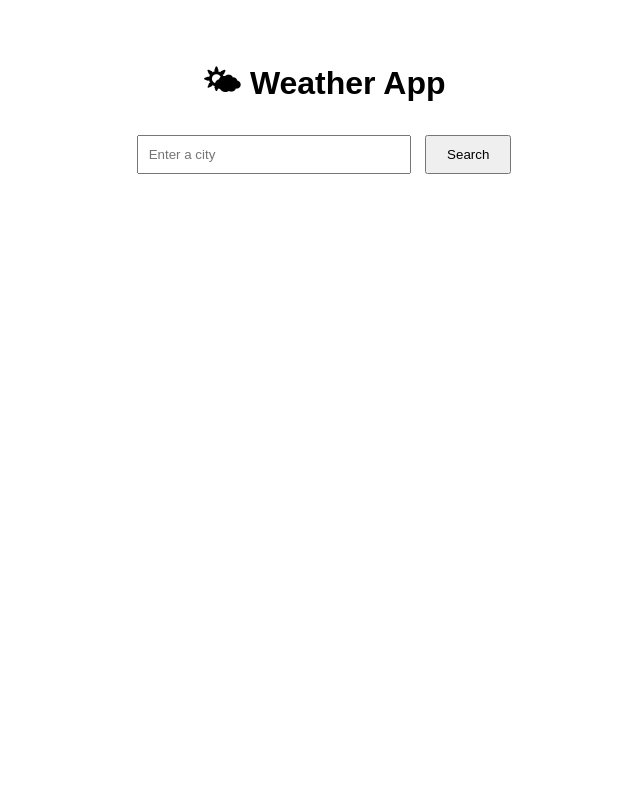
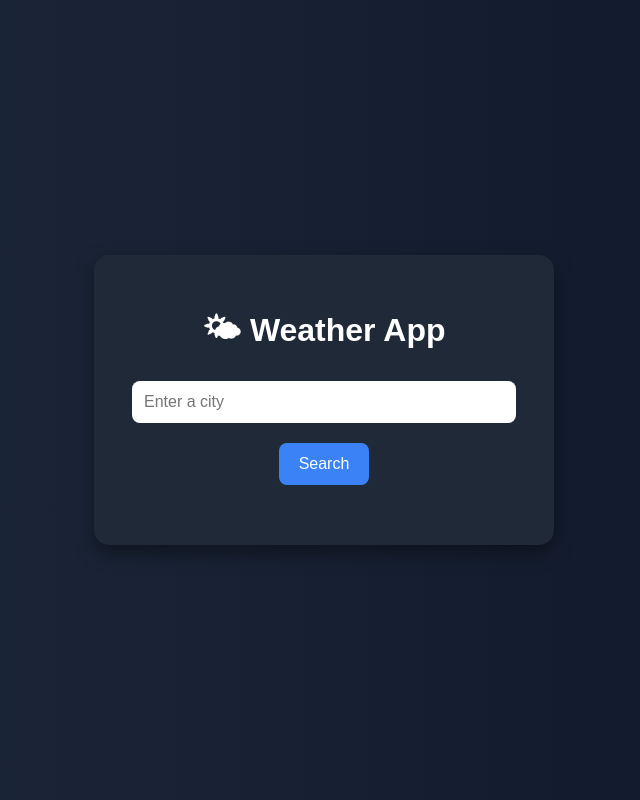
Before and after one commit to cesarperezcar30-collab/weather-api-app, a plain HTML site: page index.html in a window 1280 px wide. Shown: the whole page, without its empty margins (316-956 px from the left). Drawn offline with Linux system fonts and the light colour scheme.

Commit message:
add more dark color

```diff
--- a/style.css
+++ b/style.css
@@ -1,21 +1,53 @@
 body {
+    margin: 0;
     font-family: Arial, sans-serif;
+    background: linear-gradient(to right, #1e293b, #0f172a);
+    display: flex;
+    justify-content: center;
+    align-items: center;
+    height: 100vh;
+}
+
+.container {
+    background: #1f2937;
+    color: white;
+    padding: 30px;
+    border-radius: 15px;
+    width: 400px;
     text-align: center;
-    margin-top: 60px;
+    box-shadow: 0 8px 20px rgba(0, 0, 0, 0.4);
+}
+
+h1 {
+    margin-bottom: 20px;
 }
 
 input {
-    padding: 10px;
-    width: 250px;
+    width: 90%;
+    padding: 12px;
+    margin-bottom: 15px;
+    border: none;
+    border-radius: 8px;
+    font-size: 16px;
 }
 
 button {
-    padding: 10px 20px;
+    background-color: #3b82f6;
+    color: white;
+    border: none;
+    padding: 12px 20px;
+    margin: 5px;
+    border-radius: 8px;
     cursor: pointer;
-    margin-left: 10px;
+    font-size: 16px;
+    transition: background-color 0.3s ease;
+}
+
+button:hover {
+    background-color: #2563eb;
 }
 
 #weatherResult {
-    margin-top: 30px;
-    font-size: 20px;
+    margin-top: 25px;
+    font-size: 18px;
 }
```
